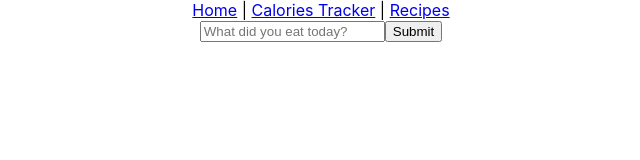
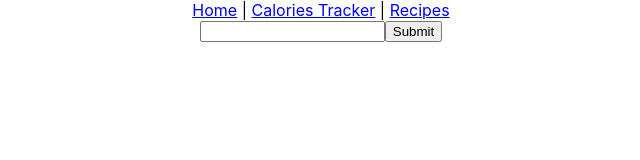
Before and after one commit to joykwokll/Foodie-Diary, a React (Create React App) app: page /Calories_Tracker in a window 1280 px wide. Shown: the top 160 px of the page, without its empty margins (319-959 px from the left). Built offline with nearby package versions, Linux system fonts and the light colour scheme.

Commit message:
setKeyword state

```diff
--- a/src/Routes/CaloriesTracker.js
+++ b/src/Routes/CaloriesTracker.js
@@ -1,18 +1,23 @@
-import React from 'react';
+import React, {useState} from 'react';
 import Search from './Components/Search';
 import axios from 'axios';
 
 function CaloriesTracker() {
 
+  const [food, setFood] = useState([]);
+  const [keyword, setKeyword] = useState(" ");
 
 
     const callApi = () => {
-        axios.get('https://api.calorieninjas.com/v1/nutrition?query=tomato',
+        axios.get(`https://api.calorieninjas.com/v1/nutrition?query=${keyword}`,
           {headers: {'X-Api-key': 'KGzjcXBdiMCn4WkwQhNjEQ==Z7CtmY77tn1sbJTg'}}
         ).then(function (response) {
           // handle success
-          console.log(response.data.items[0]);
-          console.log(response.data.items[0].calories);
+          setFood([...food, {keyword: response.data.items[0].calories}]);
+          // console.log(response.data.items[0].calories);
+        })
+        .then(function (response){
+          console.log(food);
         })
         .catch(function (error) {
           // handle error
@@ -23,8 +28,14 @@ function CaloriesTracker() {
       const clickHandler = () => {
         callApi();
     }
+
+    const changeHandler = (e) => {
+      setKeyword(e.target.value)
+      // console.log(e.target.value);
+    }
+
     return (
-        <Search onClick={clickHandler}/>
+        <Search keyword={keyword} onChange={changeHandler} onClick={clickHandler}/>
         );
 
 }
--- a/src/Routes/Components/Search.js
+++ b/src/Routes/Components/Search.js
@@ -3,7 +3,7 @@ import React from "react";
 function Search(props) {
     return (
       <div>
-      <input placeholder="What did you eat today?" />
+      <input placeholder="What did you eat today?" value={props.keyword} onChange={props.onChange}/>
       <button onClick={props.onClick}>
             Submit
         </button>
```
Also changed, not shown: src/index.js (line endings or trailing spaces).
